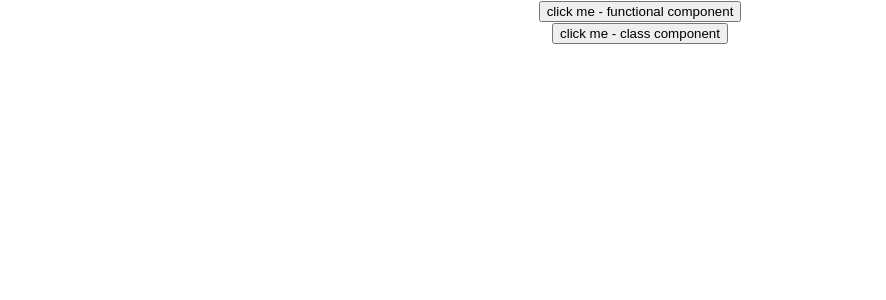
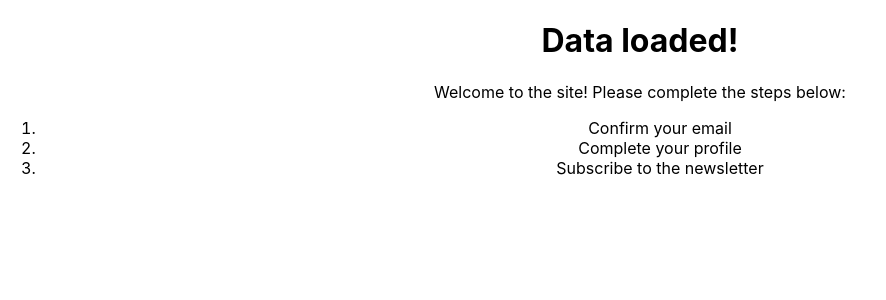
Before and after one commit to Thomas-Tomo/gitpod-react, a React (Create React App) app: page / in a window 1280 px wide. Shown: the top 300 px of the page, without its empty margins (0-886 px from the left). Built offline with nearby package versions, Linux system fonts and the light colour scheme.

Commit message:
Add UserData.js

```diff
--- a/src/App.js
+++ b/src/App.js
@@ -1,13 +1,11 @@
 import './App.css';
-import EventsClass from './components/EventsClass';
-import EventsFunctional from './components/EventsFunctional';
+import NestingComponents from './components/NestingComponents';
 
 
 function App() {
   return (
     <div className="App">
-        <EventsFunctional />
-        <EventsClass />
+        <NestingComponents />
     </div>
   );
 }
--- /dev/null
+++ b/src/components/NestingComponents.js
@@ -0,0 +1,23 @@
+import React, { Component } from 'react'
+import UserMessage from './UserMessage'
+import UserData from './UserData'
+
+class NestingComponents extends Component {
+    constructor(props) {
+        super(props)
+        this.state = {
+            isLoaded: true,
+            isLoggedIn: true,
+        }
+    }
+    render() {
+        return (
+            <div>
+                <UserData isLoaded= {this.state.isLoaded} />
+                <UserMessage isLoggedIn= {this.state.isLoggedIn} />
+            </div>
+        )
+    }
+}
+
+export default NestingComponents
--- /dev/null
+++ b/src/components/UserData.js
@@ -0,0 +1,11 @@
+import React from 'react'
+
+function UserData(props) {
+  return (
+    <div>
+        <h1>{props.isLoaded ? 'Data loaded!' : 'Loading ...'}</h1>
+    </div>
+  )
+}
+
+export default UserData
--- /dev/null
+++ b/src/components/UserMessage.js
@@ -0,0 +1,24 @@
+import React from 'react'
+
+function UserMessage(props) {
+  return (
+    <div>
+        {
+                    props.isLoggedIn ? (
+                        <div>
+                            <p>Welcome to the site! Please complete the steps below:</p>
+                            <ol>
+                                <li>Confirm your email</li>
+                                <li>Complete your profile</li>
+                                <li>Subscribe to the newsletter</li>
+                            </ol>
+                        </div>
+                    ) : (
+                        <p>Please sign in</p>
+                    )
+                }
+    </div>
+  )
+}
+
+export default UserMessage
```
